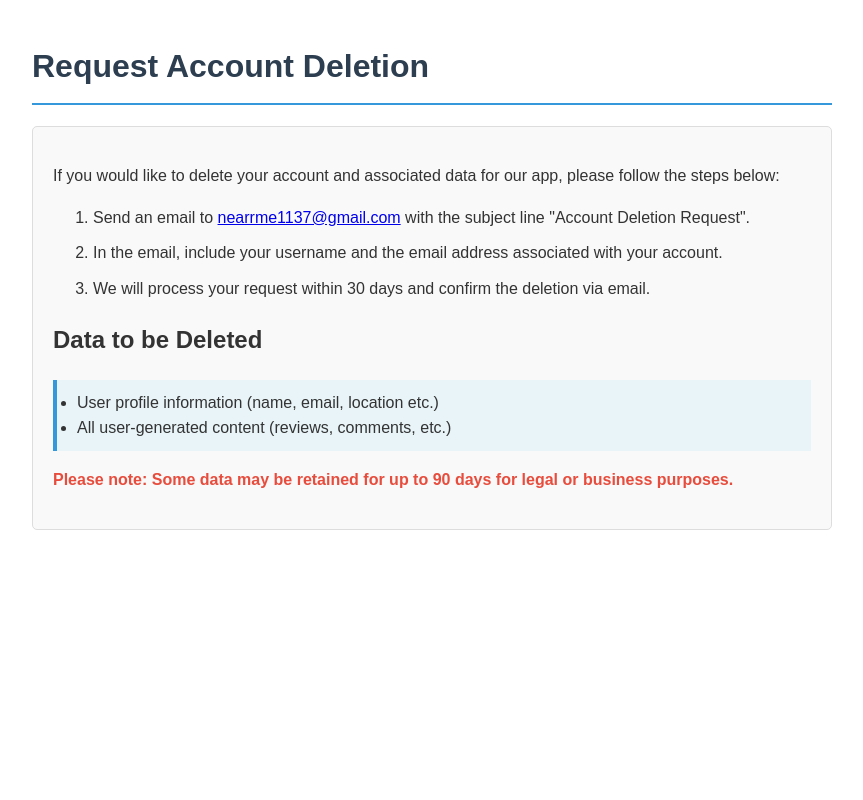
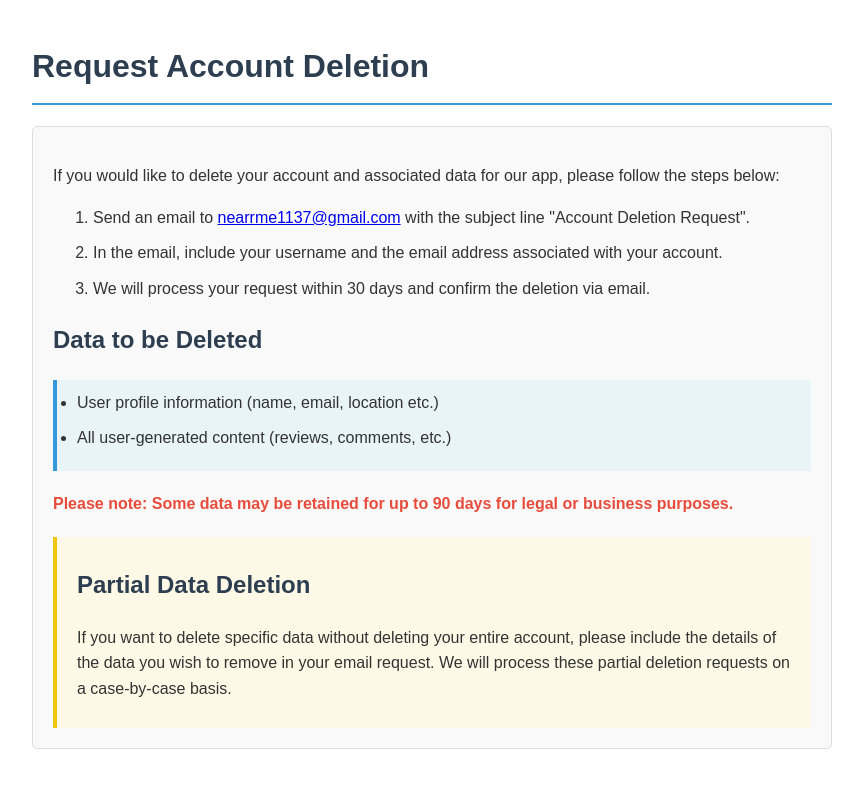
Before and after one commit to sandeepraju124/sandy_blog, a Flask app: page /deleteaccount in a window 1280 px wide. Shown: the whole page, without its empty margins (208-1071 px from the left). Run offline with Flask 2, Linux system fonts and the light colour scheme; some libraries are stand-ins or nearby versions.

Commit message:
updated delete account

```diff
--- a/templates/delete_account.html
+++ b/templates/delete_account.html
@@ -13,8 +13,10 @@
             margin: 0 auto;
             padding: 20px;
         }
+        h1, h2 {
+            color: #2c3e50;
+        }
         h1 {
-            color: #2c3e50;
             border-bottom: 2px solid #3498db;
             padding-bottom: 10px;
         }
@@ -25,10 +27,10 @@
             padding: 20px;
             margin-top: 20px;
         }
-        .steps {
+        .steps, .data-list {
             margin-bottom: 20px;
         }
-        .steps li {
+        .steps li, .data-list li {
             margin-bottom: 10px;
         }
         .data-list {
@@ -39,6 +41,12 @@
         .warning {
             color: #e74c3c;
             font-weight: bold;
+        }
+        .note {
+            background-color: #fef9e7;
+            border-left: 4px solid #f1c40f;
+            padding: 10px 20px;
+            margin-top: 20px;
         }
         @media (max-width: 600px) {
             body {
@@ -52,7 +60,7 @@
     <div class="container">
         <p>If you would like to delete your account and associated data for our app, please follow the steps below:</p>
         <ol class="steps">
-            <li>Send an email to <a href="mailto:nearrme1137@gmail.com">nearrme1137@gmail.com</a> with the subject line "Account Deletion Request".</li>
+            <li>Send an email to <a href="mailto:nearrme1137@gmail.com ">nearrme1137@gmail.com</a> with the subject line "Account Deletion Request".</li>
             <li>In the email, include your username and the email address associated with your account.</li>
             <li>We will process your request within 30 days and confirm the deletion via email.</li>
         </ol>
@@ -62,6 +70,10 @@
             <li>All user-generated content (reviews, comments, etc.)</li>
         </ul>
         <p class="warning">Please note: Some data may be retained for up to 90 days for legal or business purposes.</p>
+        <div class="note">
+            <h2>Partial Data Deletion</h2>
+            <p>If you want to delete specific data without deleting your entire account, please include the details of the data you wish to remove in your email request. We will process these partial deletion requests on a case-by-case basis.</p>
+        </div>
     </div>
 </body>
 </html>
```
